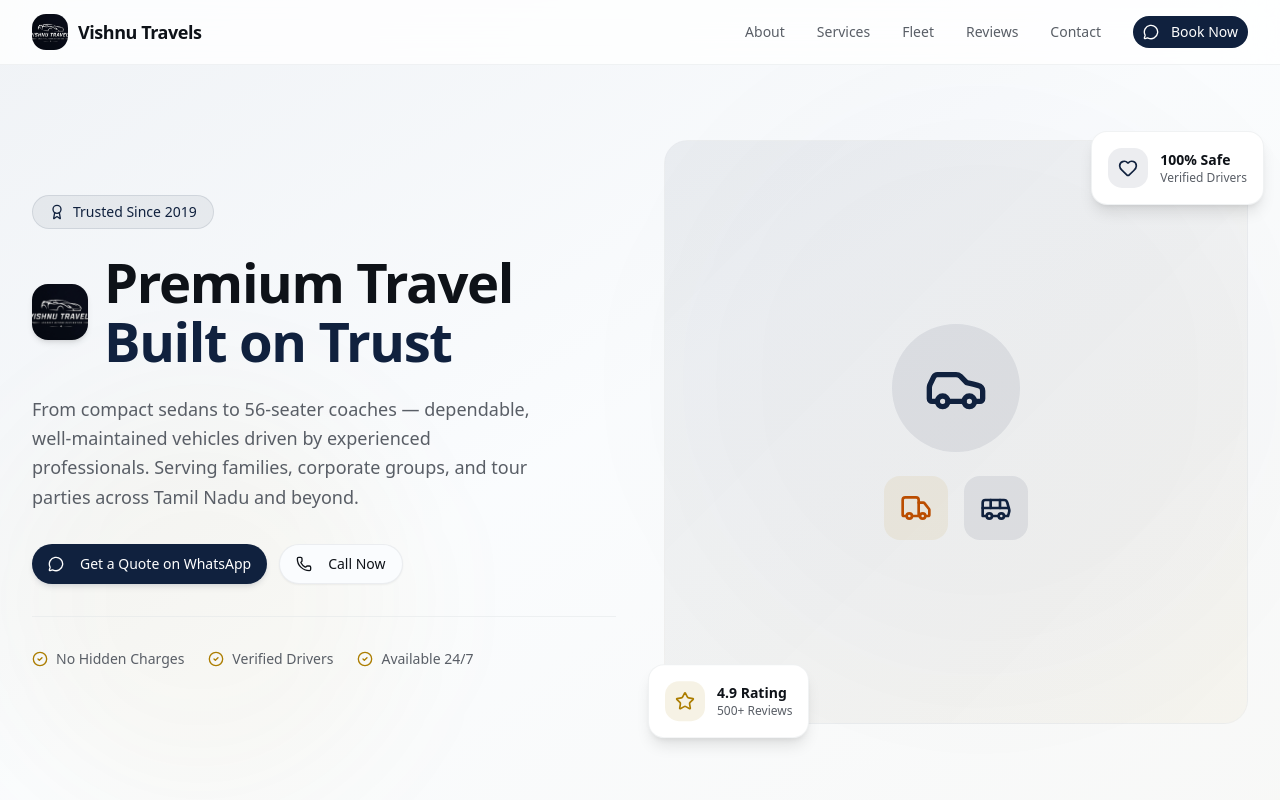
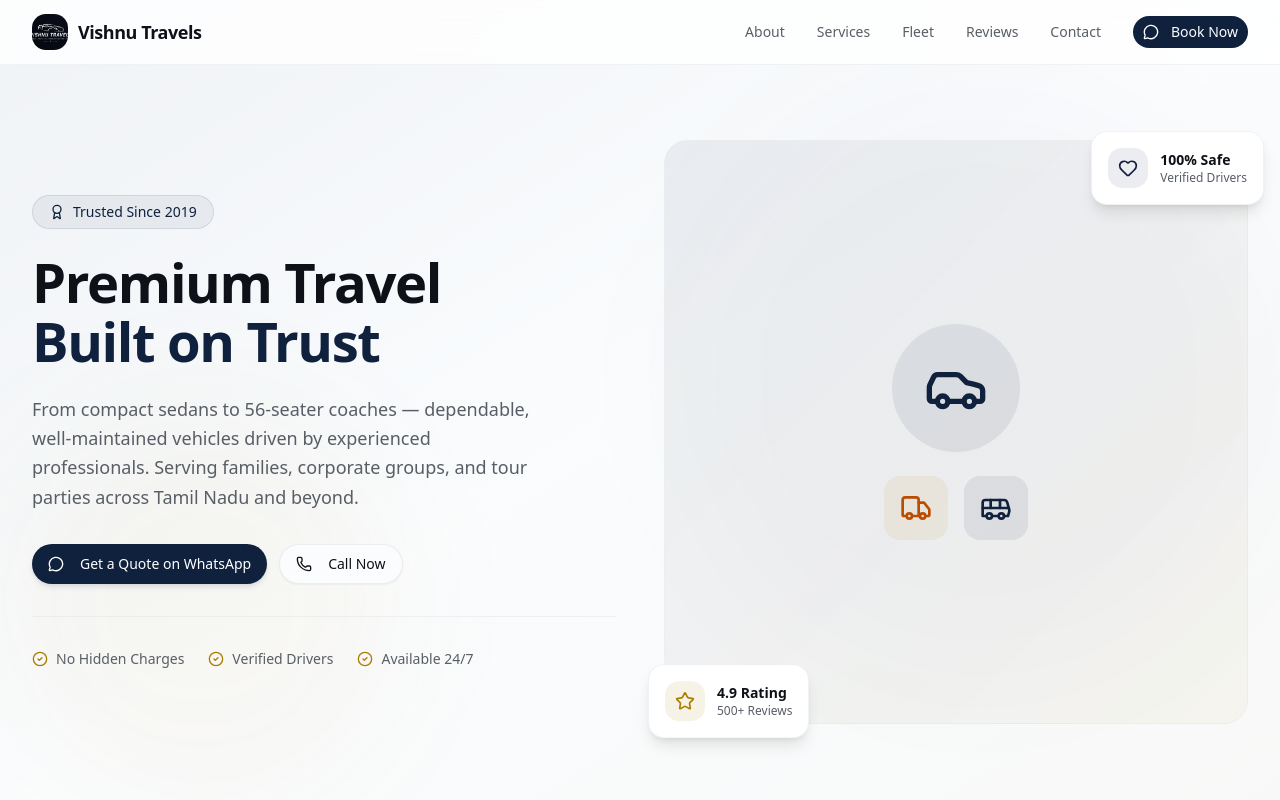
Before and after one commit to roshan19112006/vishnu-travels, a React (Vite) app: page / in a window 1280 px wide. Shown: the top 800 px of the page. Built offline with nearby package versions, Linux system fonts and the light colour scheme; no server answers; what @convex-dev/auth would draw is missing.

Commit message:
Freebuff: Selected node: {name (selector: img.w-14.h-14.rounded-2xl...

```diff
--- a/src/pages/Landing.tsx
+++ b/src/pages/Landing.tsx
@@ -208,15 +208,11 @@
                 <Award className="w-4 h-4 text-primary" />
                 <span className="text-sm font-medium text-primary">Trusted Since 2019</span>
               </div>
-              <div className="flex items-center gap-4 mb-6">
-                <img src="/assets/logo.jpeg" alt="Vishnu Travels" className="w-14 h-14 rounded-2xl object-cover shadow-md" />
-                <div>
-                  <h1 className="text-4xl sm:text-5xl lg:text-[3.4rem] font-bold tracking-tight leading-[1.08]">
-                    Premium Travel{" "}
-                    <span className="text-primary">Built on Trust</span>
-                  </h1>
-                </div>
-              </div>
+              <h1 className="text-4xl sm:text-5xl lg:text-[3.4rem] font-bold tracking-tight leading-[1.08] mb-6">
+                Premium Travel{" "}
+                <br className="hidden sm:block" />
+                <span className="text-primary">Built on Trust</span>
+              </h1>
               <p className="mt-6 text-lg text-muted-foreground leading-relaxed max-w-lg">
                 From compact sedans to 56-seater coaches — dependable, well-maintained
                 vehicles driven by experienced professionals. Serving families,
```
